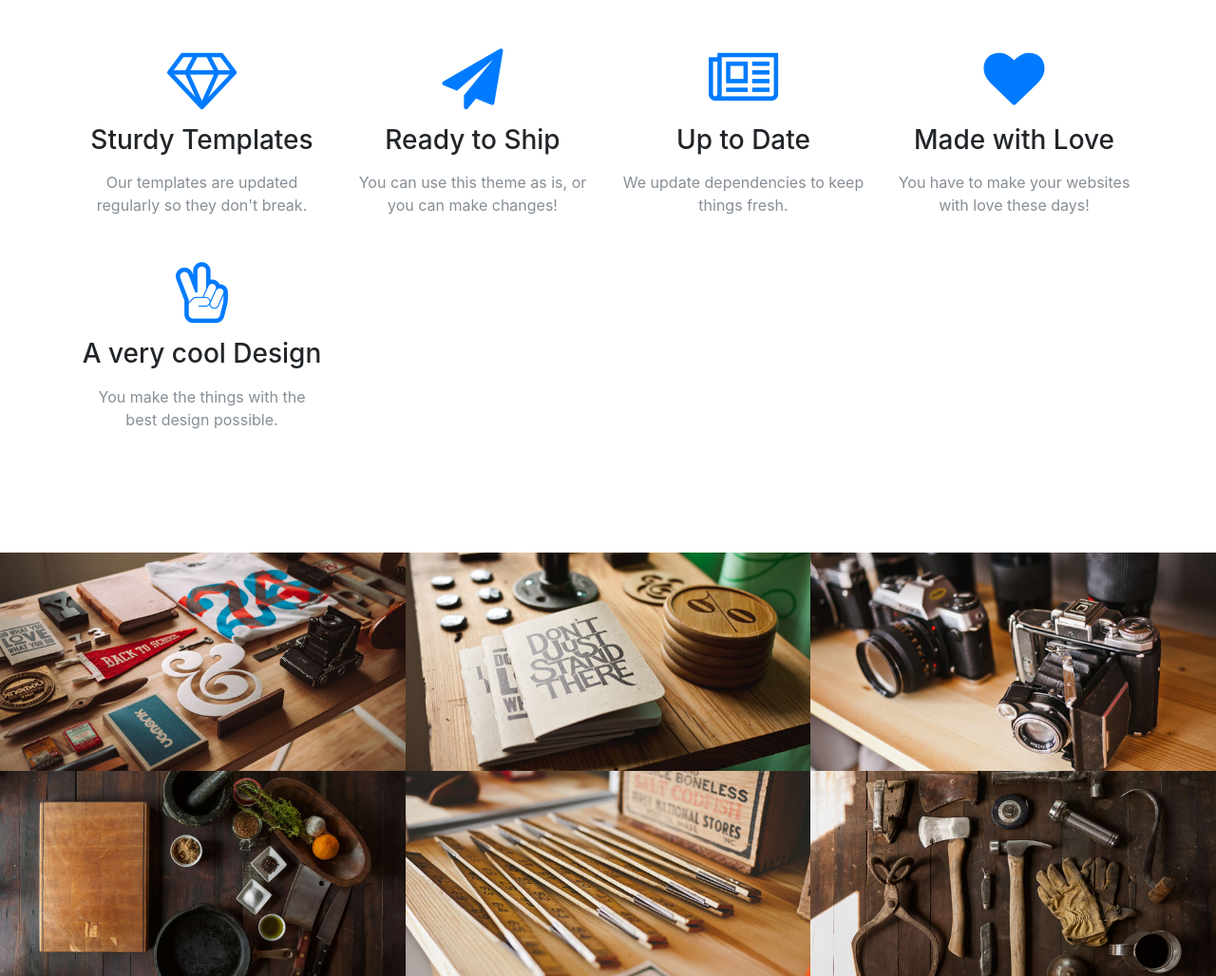
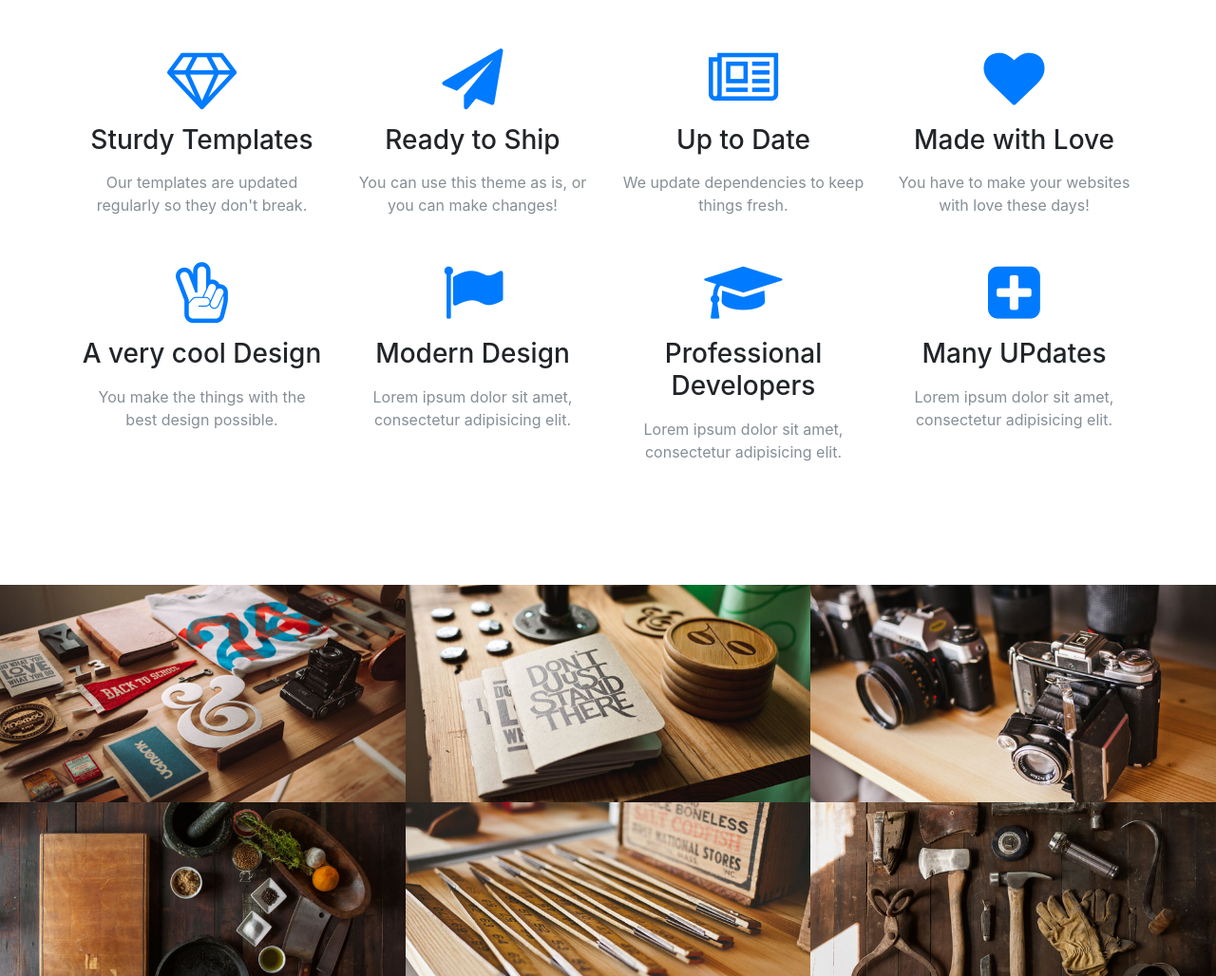
Before and after one commit to ch4rlygc/GitFacilito, a website with bundled scripts: page index.html in a window 1280 px wide. Shown: the part 1490-2518 px from the top of the page at 95% size. Built offline with nearby package versions, Linux system fonts and the light colour scheme.

Commit message:
se agregaron bloques de iconos 2

```diff
--- a/index.html
+++ b/index.html
@@ -122,11 +122,33 @@
               <h3 class="mb-3">Made with Love</h3>
               <p class="text-muted mb-0">You have to make your websites with love these days!</p>
             </div>
-          </div><div class="col-lg-3 col-md-6 text-center">
+          </div>
+          <div class="col-lg-3 col-md-6 text-center">
             <div class="service-box mt-5 mx-auto">
               <i class="fa fa-4x fa-hand-peace-o text-primary mb-3 sr-icons"></i>
               <h3 class="mb-3">A very cool Design</h3>
               <p class="text-muted mb-0">You make the things with the best design possible.</p>
+            </div>
+          </div>
+          <div class="col-lg-3 col-md-6 text-center">
+            <div class="service-box mt-5 mx-auto">
+              <i class="fa fa-4x fa-flag text-primary mb-3 sr-icons"></i>
+              <h3 class="mb-3">Modern Design</h3>
+              <p class="text-muted mb-0">Lorem ipsum dolor sit amet, consectetur adipisicing elit.</p>
+            </div>
+          </div>
+          <div class="col-lg-3 col-md-6 text-center">
+            <div class="service-box mt-5 mx-auto">
+              <i class="fa fa-4x fa-graduation-cap text-primary mb-3 sr-icons"></i>
+              <h3 class="mb-3">Professional Developers</h3>
+              <p class="text-muted mb-0">Lorem ipsum dolor sit amet, consectetur adipisicing elit.</p>
+            </div>
+          </div>
+          <div class="col-lg-3 col-md-6 text-center">
+            <div class="service-box mt-5 mx-auto">
+              <i class="fa fa-4x fa-plus-square text-primary mb-3 sr-icons"></i>
+              <h3 class="mb-3">Many UPdates</h3>
+              <p class="text-muted mb-0">Lorem ipsum dolor sit amet, consectetur adipisicing elit.</p>
             </div>
           </div>
         </div>
```
